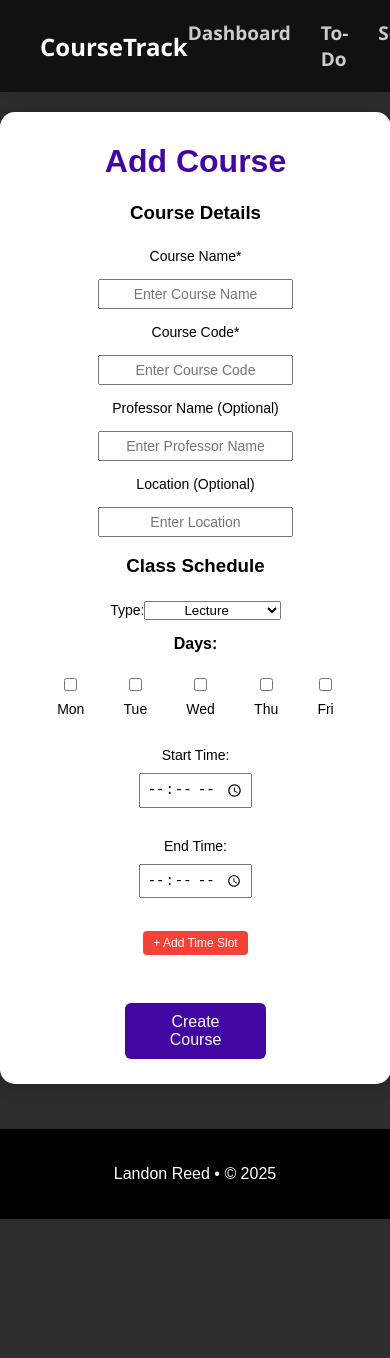
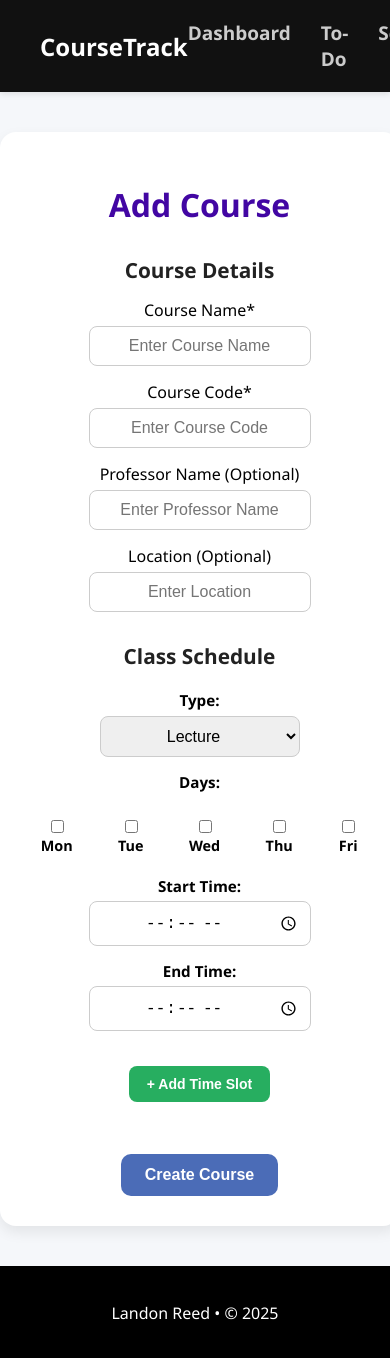
Before and after one commit to LReed03/course-dashboard, a React (Create React App) app in the folder frontend/: page /dashboard/coursecreation in a window 390 px wide. Shown: the top 1358 px of the page. Before the commit the page ends 1219 px from the top, so only its background shows below. Built offline with nearby package versions, Linux system fonts and the light colour scheme; no server answers.

Commit message:
Refactor styles and layout across components; enhance responsiveness, improve UI elements, and update task rendering in Course component

```diff
--- a/frontend/src/App.css
+++ b/frontend/src/App.css
@@ -2,6 +2,6 @@ html, main, body{
     margin: 0;
     padding: 0;
     font-family: Arial, sans-serif;
-    background-color: #2d2d2d;
+    background-color: #f0f4ff;
     max-width: 100%;
 }
--- a/frontend/src/components/Course.js
+++ b/frontend/src/components/Course.js
@@ -16,13 +16,16 @@ function Course({course, tasks, setTasks, setCourses}) {
 
 
     function renderTasks() {
-        return tasks.filter(task => String(task.course) === String(course.id)).map(task => (
-            <div className="task-container">
-                <li key={task.id} className="task">{task.title}</li>
-                <button onClick={() => removeTask(task)}>✅</button>
-            </div>
-        ));
-    }
+        return tasks
+            .filter((task) => String(task.course) === String(course.id))
+            .map((task) => (
+            <li key={task.id} className="task">
+                {task.title}
+                <input type="checkbox" checked={task.completed} onChange={() => removeTask(task)} />
+            </li>
+            ));
+        }
+
     function renderSchedule() {
         return course.schedule.map(sched => (
             <div className="schedule-block">
@@ -45,11 +48,12 @@ function Course({course, tasks, setTasks, setCourses}) {
                 </div>
             </div>
             <h3>Tasks:</h3>
-            {renderTasks().length > 0 ? (
-            <ul>{renderTasks()}</ul>
-            ) : (
-            <p className>No tasks available for this course.</p>
-            )}
+        {renderTasks().length > 0 ? (
+        <div className="task-container">{renderTasks()}</div>
+        ) : (
+        <p className="no-course">No tasks available for this course.</p>
+        )}
+
             <button id="remove-class" onClick={() => removeCourse(course)}>Remove Class</button>
         </div>
      );
--- a/frontend/src/pages/CourseCreation.js
+++ b/frontend/src/pages/CourseCreation.js
@@ -116,10 +116,10 @@ function CourseCreation() {
 
           <h3>Class Schedule</h3>
           {schedule.map((slot, index) => (
-            <div key={index}>
-                <label>
-                    Type:
+              <div key={index} className="select-container">
+                <label htmlFor={`type-${index}`}>Type:</label>
                 <select
+                  id={`type-${index}`}
                   value={slot.type}
                   onChange={(e) => handleTypeChange(index, e.target.value)}
                 >
@@ -127,9 +127,8 @@ function CourseCreation() {
                   <option value="Lab">Lab</option>
                   <option value="Tutorial">Tutorial</option>
                 </select>
-                </label>
               <div>
-                <strong>Days:</strong>
+                <label>Days:</label>
                 <div  className="days-container">
                   {daysOfWeek.map((day) => (
                     <label key={day}>
@@ -165,14 +164,14 @@ function CourseCreation() {
               </div>
 
               {schedule.length > 1 && (
-                <button type="button" onClick={() => handleRemoveSlot(index)} className="small-button">
+                <button type="button" onClick={() => handleRemoveSlot(index)} className="small-button-remove">
                   Remove Time Slot
                 </button>
               )}
             </div>
           ))}
 
-          <button type="button" onClick={handleAddSlot} className="small-button">+ Add Time Slot</button>
+          <button type="button" onClick={handleAddSlot} className="small-button-add">+ Add Time Slot</button>
 
           <br /><br />
           <button type="submit">Create Course</button>
--- a/frontend/src/styles/CourseCreation.css
+++ b/frontend/src/styles/CourseCreation.css
@@ -1,86 +1,128 @@
-.course-creation-container{
-    min-height: 100vh;
-    margin-bottom: 0px;
+.course-creation-container {
+  min-height: 100vh;
+  font-family: 'Segoe UI', sans-serif;
+  background-color: #f5f7fa;
 }
 
 .container {
-  background-color: #fff;
-  border-radius: 15px;
-  box-shadow: 0 0 20px rgba(0, 0, 0, 0.2);
-  padding: 10px 20px;
-  transition: transform 0.2s;
-  max-width: 500px;
+  background-color: white;
+  border-radius: 16px;
+  box-shadow: 0 6px 14px rgba(0, 0, 0, 0.08);
+  padding: 30px 24px;
+  max-width: 550px;
   width: 90%;
+  margin: 40px auto;
   text-align: center;
-  margin: auto;
-  margin-top: 20px;
-  margin-bottom: 45px;
 }
 
-.course-creation-container h1 {
-  font-size: xx-large;
-  text-align: center;
+.container h1 {
+  font-size: 2rem;
   color: #4206a3;
+  margin-bottom: 20px;
 }
 
-.container input,
+.container h3 {
+  font-size: 1.3rem;
+  color: #222;
+  margin-top: 30px;
+  margin-bottom: 10px;
+}
+
 .container label {
   display: block;
-  margin: 10px auto;
-  font-size: 14px;
-  max-width: 100%;
-  padding: 5px;
+  margin: 15px auto 5px;
+  font-size: 1rem;
+  font-weight: 500;
   text-align: center;
+}
+
+.container input[type="text"],
+.container input[type="time"],
+.container select {
+  display: block;
+  margin: 5px auto 15px;
+  width: 80%;
+  max-width: 200PX;
+  padding: 10px;
+  font-size: 1rem;
+  border-radius: 8px;
+  border: 1px solid #ccc;
+  text-align: center;
+}
+
+.select-container {
+  margin-top: 20px;
+}
+
+.select-container label {
+  margin-bottom: 6px;
+  font-weight: 600;
+  font-size: 0.95rem;
 }
 
 .days-container {
   display: flex;
   justify-content: center;
-  margin: auto;
-  width: 90%;
+  flex-wrap: wrap;
+  gap: 12px;
+  margin: 10px 0;
 }
 
 .days-container label {
   display: flex;
   flex-direction: column;
   align-items: center;
-  font-size: 14px;
+  font-size: 0.9rem;
   cursor: pointer;
 }
 
-
-.container select {
-  width: 40%;
-  text-align: center;
+.small-button-add {
+  padding: 10px 18px;
+  background-color: #27ae60;
+  color: white;
+  border: none;
+  border-radius: 8px;
+  font-size: 14px;
+  font-weight: 600;
+  cursor: pointer;
+  margin-top: 20px;
+  transition: background-color 0.2s ease;
 }
 
-.container button {
-  padding: 10px 20px;
-  border-radius: 6px;
-  border: none;
-  margin: 15px;
-  color: white;
-  background-color: #4206a3;
-  cursor: pointer;
-  width: 40%;
-  font-size: 16px;
-}
-.container button:hover {
-  background-color: #32048a;
-}
-.container .small-button {
-  padding: 5px 10px;
-  font-size: 12px;
-  width: auto;
-  margin-top: 8px;
-  background-color: #f44336;
-  color: white;
-  border-radius: 4px;
-  border: none;
-  cursor: pointer;
-  transition: background-color 0.2s;
+.small-button-add:hover {
+  background-color: #219653;
 }
 
-.container .small-button:hover {
-  background-color: #d32f2f;
+.small-button-remove {
+  padding: 10px 18px;
+  background-color: #e74c3c;
+  color: white;
+  border: none;
+  border-radius: 8px;
+  font-size: 14px;
+  font-weight: 600;
+  cursor: pointer;
+  margin-top: 10px;
+  transition: background-color 0.2s ease;
 }
+
+.small-button-remove:hover {
+  background-color: #c0392b;
+}
+
+button[type="submit"] {
+  padding: 12px 24px;
+  border-radius: 10px;
+  border: none;
+  color: white;
+  background-color: #4b6cb7;
+  cursor: pointer;
+  font-size: 1rem;
+  font-weight: 600;
+  transition: background-color 0.2s ease;
+  margin-top: 30px;
+}
+
+button[type="submit"]:hover {
+  background-color: #3a56a0;
+}
--- a/frontend/src/styles/Dashboard.css
+++ b/frontend/src/styles/Dashboard.css
@@ -1,39 +1,47 @@
-.dashboard-page{
+.dashboard-page {
   min-height: 100vh;
+  background: linear-gradient(to bottom right, #e0ecff, #f8f9ff);
+  font-family: 'Segoe UI', sans-serif;
+  color: #111;
+  padding-top: 60px;
 }
 
 .dashboard-container {
   display: grid;
-    grid-template-columns: repeat(auto-fit, minmax(300px, 1fr));
-    justify-content: center;
+  grid-template-columns: repeat(auto-fit, minmax(320px, 1fr));
   gap: 35px;
   padding: 30px;
-    max-width: 1000px;
+  max-width: 1100px;
   margin: 0 auto;
+  justify-content: center;
 }
+
 #create-class-button {
-    background-color: #4206a3;
+  background-color: #4b6cb7;
   color: white;
-    padding: 10px 20px;
+  padding: 14px 28px;
   border: none;
-    border-radius: 6px;
+  border-radius: 10px;
+  font-size: 1rem;
+  font-weight: 600;
   cursor: pointer;
-    font-size: 16px;
-    margin: 20px auto;
+  transition: background-color 0.2s ease;
+  margin: 40px auto 20px;
   display: block;
+  text-decoration: none;
 }
 
 #create-class-button:hover {
-    background-color: #32048a;
+  background-color: #3a56a0;
 }
 
 
 .no-courses {
   text-align: center;
-    color: white;
-    font-size: 1.7rem;
-    margin-top: 60px;
-    margin-bottom: 80px;
-    font-weight: 700;
-    opacity: 0.85;
+  color: #333;
+  font-size: 1.6rem;
+  font-weight: 600;
+  opacity: 0.8;
+  margin-top: 40px;
+  margin-bottom: 20px;
 }
--- a/frontend/src/styles/Todo.css
+++ b/frontend/src/styles/Todo.css
@@ -1,78 +1,74 @@
 .todo-container {
   min-height: 100vh;
+  font-family: 'Segoe UI', sans-serif;
+  background-color: #f5f7fa;
+  padding-top: 60px;
 }
 
-
-.todo{
+.todo {
   display: flex;
   justify-content: center;
+  flex-wrap: wrap;
   margin-top: 35px;
+  gap: 10px;
 }
 
 .todo input {
-    width: 300px;
+  width: 280px;
   padding: 10px;
-    margin-right: 10px;
-    margin-left: 10px;
   border-radius: 12px;
-    border: 1.25px solid black;
+  border: 1.25px solid #ccc;
   text-align: center;
+  font-size: 1rem;
+}
+
+.todo select {
+  width: 100px;
+  text-align: center;
+  border-radius: 12px;
+  padding: 8px;
+  font-size: 1rem;
+  border: 1.25px solid #ccc;
 }
 
 .todo button {
   padding: 10px 20px;
-    background-color: #4CAF50;
+  background-color: #4b6cb7;
   color: white;
   border: none;
   cursor: pointer;
   font-size: 14px;
   border-radius: 12px;
-    border: 1.25px solid black;
+  font-weight: 600;
+  transition: background-color 0.2s ease;
 }
 
 .todo button:hover {
-    background-color: #45a049;
+  background-color: #3a56a0;
 }
 
-.todo select{
-    width: 90px;
-    text-align: center;
-    border-radius: 12px;
+.todo-container ul {
+  background-color: white;
+  max-width: 400px;
+  margin: 45px auto;
+  border-radius: 16px;
+  padding: 20px;
+  box-shadow: 0 6px 12px rgba(0, 0, 0, 0.05);
 }
 
-.todo-container ul{
-    background-color: white;
-    max-width: 350px;
-    margin: 45px auto;
-    border-radius: 12px;
-    padding: 15px;
-}
-
-.list-items{
+.list-items {
   display: flex;
   align-items: center;
   justify-content: space-between;
-    max-width: 420px;
-    background-color: #ffffff;
-    padding: 18px;
-    margin: 15px;
+  background-color: #f0f4ff;
+  padding: 16px;
+  margin: 12px 0;
   border-radius: 10px;
-    box-shadow: 0 4px 12px rgba(0, 0, 0, 0.05);
-    font-family: 'Segoe UI', Roboto, sans-serif;
-    list-style-type: none;
+  font-size: 15px;
+  font-weight: 500;
+  box-shadow: 0 4px 8px rgba(0, 0, 0, 0.05);
 }
 
-.list-items:hover {
-    background-color: #f9f9f9e1;
-}
-
-.list-items p {
-    margin: 0;
-    font-size: 15px;
-    color: #222;
-    font-weight: 500;
-    word-break: break-word;
-}
 .list-items button {
   background-color: #2ecc71;
   color: #fff;
@@ -83,11 +79,10 @@
   font-size: 14px;
   font-weight: 600;
   transition: background-color 0.25s ease, box-shadow 0.25s ease;
-    box-shadow: 0 2px 4px rgba(0, 0, 0, 0.1);
 }
 
 .list-items button:hover {
   background-color: #27ae60;
   box-shadow: 0 3px 6px rgba(0, 0, 0, 0.15);
-    transform: scale(1.01);
+  transform: scale(1.02);
 }
```
Also changed, not shown: frontend/src/styles/Course.css (+60 -31 lines). Lines whose indentation alone changed are shown as unchanged.
